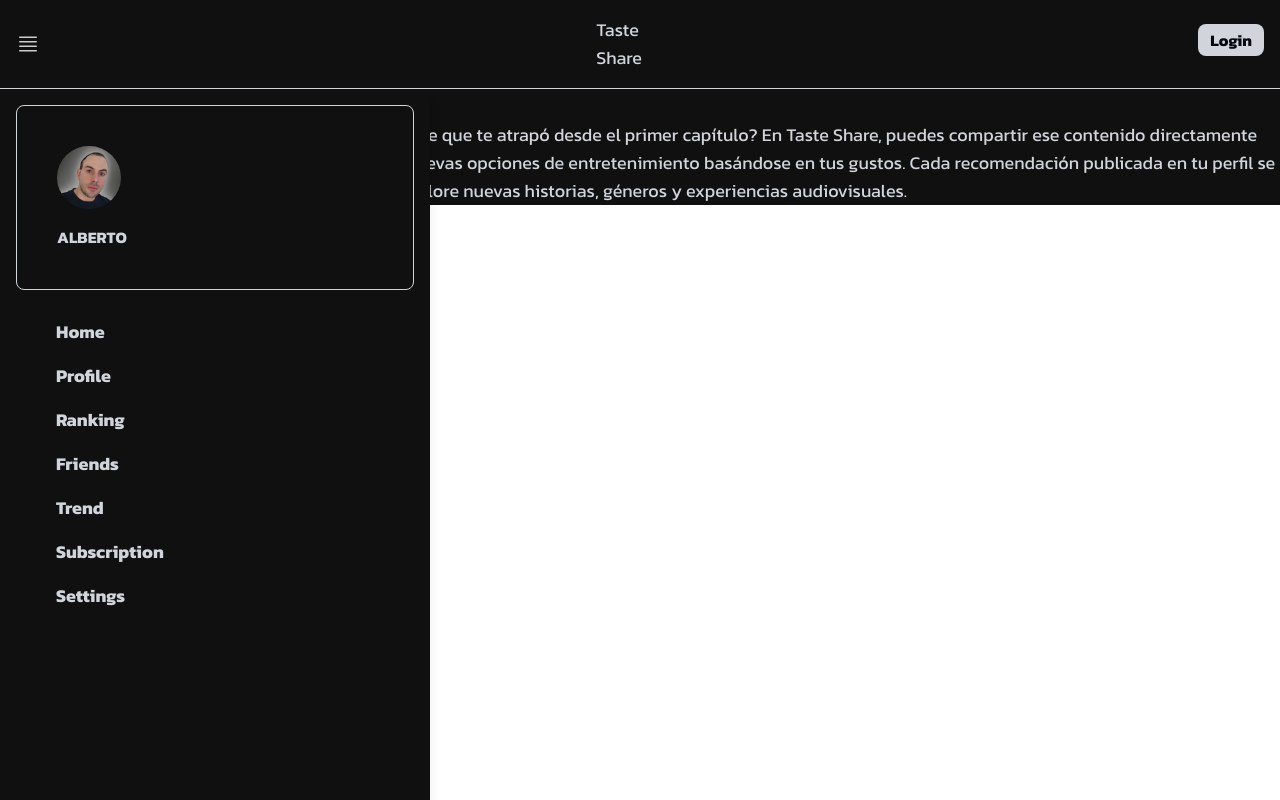
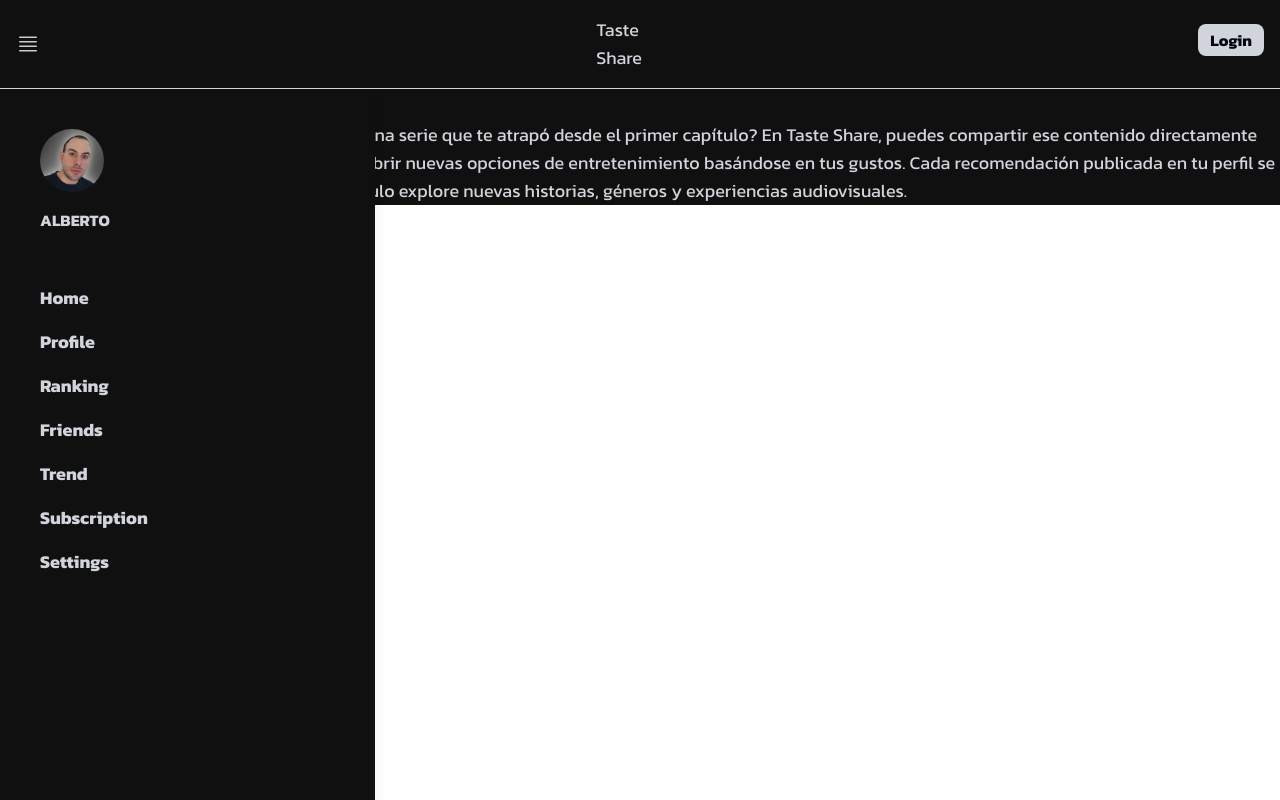
Before and after one commit to Chispaclick/Taste-Share, a Next.js app: page /home in a window 1280 px wide. Both pictures are taken after a click on the icon 28 px from the left and 44 px from the top of the page. Shown: the top 800 px of the page. Built offline with nearby package versions, Linux system fonts and the light colour scheme.

Commit message:
Taste Share commit #5

```diff
--- a/src/components/slide-main/SlideMain.jsx
+++ b/src/components/slide-main/SlideMain.jsx
@@ -4,17 +4,17 @@ import QlementineIconsUser16 from "@/components/icons/QlementineIconsUser16";
 function SlideMain({ isOpen }) {
   return (
     <div
-      className={`absolute z-{0} left-0 top-18 flex flex-col bg-background text-white p-4 rounded shadow-lg transition-transform duration-500 ease-in-out w-[430px] overflow-hidden${
+      className={`absolute z-{0} left-0 top-18 flex flex-col bg-background text-white p-2 rounded shadow-lg transition-transform duration-500 ease-in-out w-[375px] overflow-hidden${
         isOpen
           ? "opacity-100 visible translate-x-0"
           : "opacity-0 invisible -translate-x-full"
       }`}
     >
-      <di className="flex flex-col place-content-start items-start border-gray-300 border-[0.2px] rounded-lg bg-background p-10">
+      <di className="flex flex-col place-content-start items-start rounded-lg bg-background p-8">
         <img src="/user_albert.jpg" className="w-16 rounded-full" />
         <h1 className="text-gray-300 font-semibold pt-4">ALBERTO</h1>
       </di>
-      <div className="flex flex-col p-6 pb-96">
+      <div className="flex flex-col p-4 pb-96">
         <Link
           className="text-gray-300 text-lg p-1 hover:bg-gray-100 hover:text-gray-950 pl-4 rounded-xl font-semibold mb-2"
           href="/"
```
